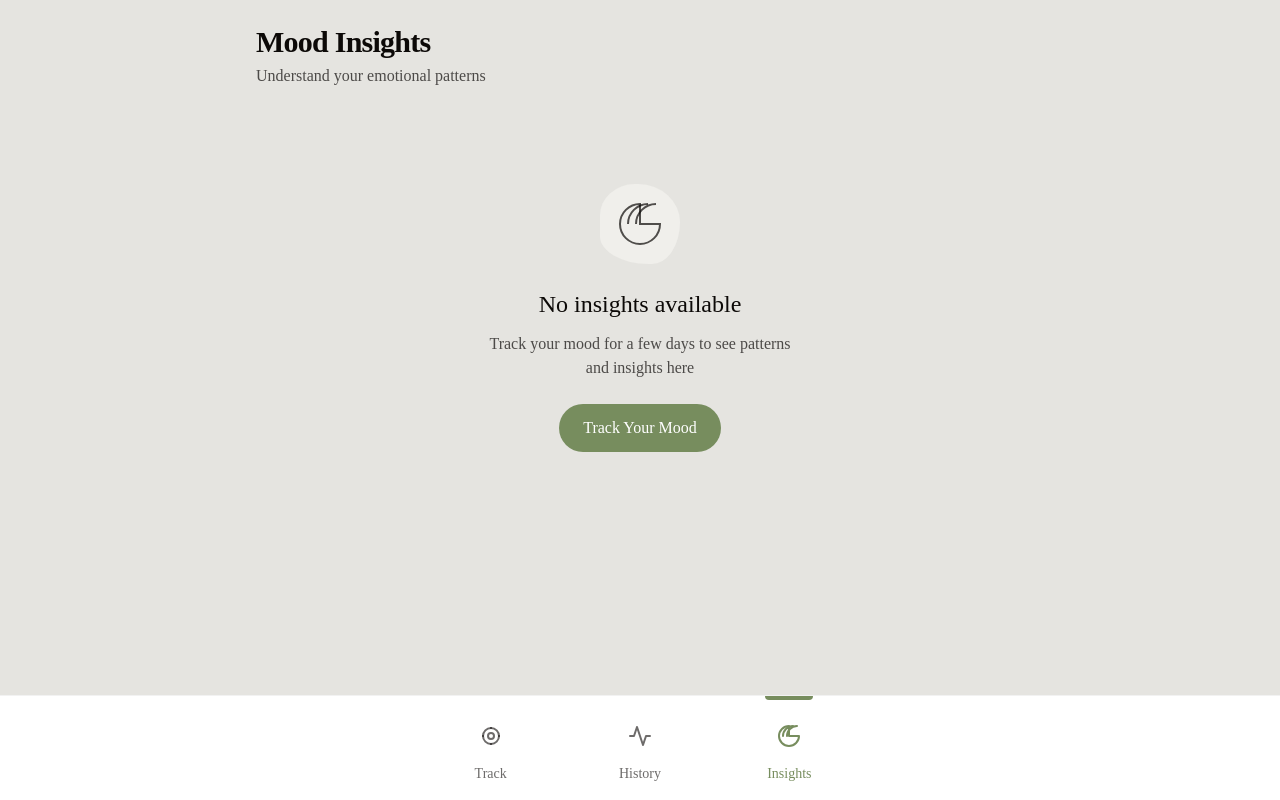
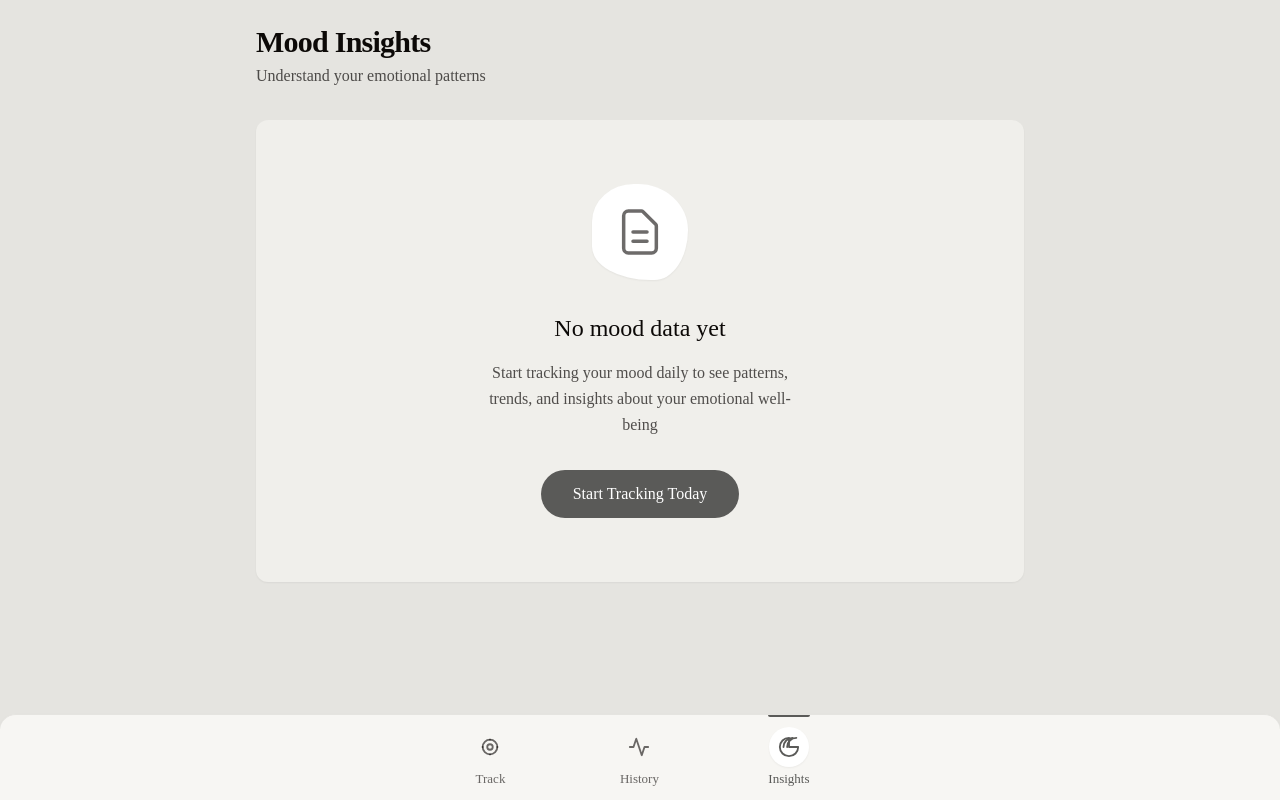
Before and after one commit to arielmathov23/inzendia, a Next.js app: page /insights in a window 1280 px wide. Built offline with nearby package versions, Linux system fonts and the light colour scheme.

Commit message:
Update Insights page: add mood streak, improve empty state, remove most frequent mood section

```diff
--- a/src/components/MoodInsights.jsx
+++ b/src/components/MoodInsights.jsx
@@ -63,29 +63,6 @@ const MoodInsights = () => {
     });
   };
 
-  // Helper functions for insights
-  const getMostFrequentMood = (entries) => {
-    if (!entries.length) return null;
-
-    const moodCounts = entries.reduce((acc, entry) => {
-      const value = entry.mood.value;
-      acc[value] = (acc[value] || 0) + 1;
-      return acc;
-    }, {});
-
-    let maxCount = 0;
-    let maxMoodValue = null;
-
-    Object.entries(moodCounts).forEach(([value, count]) => {
-      if (count > maxCount) {
-        maxCount = count;
-        maxMoodValue = parseInt(value);
-      }
-    });
-
-    return entries.find(entry => entry.mood.value === maxMoodValue)?.mood;
-  };
-
   const getAverageMoodValue = (entries) => {
     if (!entries.length) return 2;
 
@@ -109,22 +86,67 @@ const MoodInsights = () => {
     };
   };
 
+  // Calculate current mood streak
+  const getCurrentStreak = () => {
+    if (moodEntries.length === 0) return 0;
+
+    // Sort entries by date (newest first)
+    const sortedEntries = [...moodEntries].sort((a, b) =>
+      new Date(b.date).getTime() - new Date(a.date).getTime()
+    );
+
+    // Get today and yesterday dates
+    const today = new Date();
+    today.setHours(0, 0, 0, 0);
+
+    // Check if we have an entry for today
+    const latestEntryDate = new Date(sortedEntries[0].date);
+    latestEntryDate.setHours(0, 0, 0, 0);
+
+    // If the latest entry is older than yesterday, streak is 0
+    if (latestEntryDate.getTime() < today.getTime() - 86400000) {
+      return 0;
+    }
+
+    // Calculate streak
+    let streak = 1;
+    let currentDate = latestEntryDate;
+
+    for (let i = 1; i < sortedEntries.length; i++) {
+      const entryDate = new Date(sortedEntries[i].date);
+      entryDate.setHours(0, 0, 0, 0);
+
+      // Check if this entry is from the day before the current date
+      const expectedPrevDate = new Date(currentDate);
+      expectedPrevDate.setDate(expectedPrevDate.getDate() - 1);
+
+      if (entryDate.getTime() === expectedPrevDate.getTime()) {
+        streak++;
+        currentDate = entryDate;
+      } else {
+        break;
+      }
+    }
+
+    return streak;
+  };
+
   const renderEmptyState = () => (
-    <div className="flex flex-col items-center justify-center py-16 text-center">
-      <div className="w-20 h-20 irregular-blob-high bg-[#F0EFEB] flex items-center justify-center mb-6">
-        <svg xmlns="http://www.w3.org/2000/svg" className="h-12 w-12 text-[#0C0907]/70" fill="none" viewBox="0 0 24 24" stroke="currentColor">
-          <path d="M12 2a10 10 0 1 0 10 10H12V2z"></path>
-          <path d="M20 2a10 10 0 0 0-10 10"></path>
-          <path d="M16 2a10 10 0 0 0-10 10"></path>
+    <div className="flex flex-col items-center justify-center py-16 text-center bg-[#F0EFEB] rounded-xl shadow-sm px-8">
+      <div className="w-24 h-24 irregular-blob-high bg-white flex items-center justify-center mb-8 shadow-sm">
+        <svg xmlns="http://www.w3.org/2000/svg" className="h-14 w-14 text-[#0C0907]/60" fill="none" viewBox="0 0 24 24" stroke="currentColor">
+          <path strokeLinecap="round" strokeLinejoin="round" strokeWidth={1.5} d="M9 12h6m-6 4h6m2 5H7a2 2 0 01-2-2V5a2 2 0 012-2h5.586a1 1 0 01.707.293l5.414 5.414a1 1 0 01.293.707V19a2 2 0 01-2 2z" />
         </svg>
       </div>
-      <h3 className="text-2xl font-medium mb-3 text-[#0C0907] font-cooper">No insights available</h3>
-      <p className="text-base text-[#0C0907]/70 mb-6 max-w-xs">Track your mood for a few days to see patterns and insights here</p>
+      <h3 className="text-2xl font-medium mb-4 text-[#0C0907] font-cooper">No mood data yet</h3>
+      <p className="text-base text-[#0C0907]/70 mb-8 max-w-xs leading-relaxed">
+        Start tracking your mood daily to see patterns, trends, and insights about your emotional well-being
+      </p>
       <Link
         href="/mood-tracking"
-        className="inline-flex items-center justify-center py-3 px-6 bg-[#778D5E] text-white rounded-full font-medium transition-colors hover:bg-[#778D5E]/90 font-cooper text-base"
+        className="inline-flex items-center justify-center py-3 px-8 bg-[#5A5A58] text-white rounded-full font-medium transition-colors hover:bg-[#5A5A58]/90 font-cooper text-base"
       >
-        Track Your Mood
+        Start Tracking Today
       </Link>
     </div>
   );
@@ -145,9 +167,9 @@ const MoodInsights = () => {
       return renderEmptyState();
     }
 
-    const mostFrequentMood = getMostFrequentMood(filteredEntries);
     const avgMoodValue = getAverageMoodValue(filteredEntries);
     const distribution = getMoodDistribution(filteredEntries);
+    const currentStreak = getCurrentStreak();
 
     return (
       <div className="w-full">
@@ -156,19 +178,19 @@ const MoodInsights = () => {
             <h3 className="text-2xl font-medium text-[#0C0907] font-cooper">Mood Summary</h3>
             <div className="flex rounded-full overflow-hidden" style={{ backgroundColor: '#F0EFEB' }}>
               <button
-                className={`py-2 px-5 text-base font-medium ${period === 'week' ? 'bg-[#778D5E] text-white' : 'text-[#0C0907]'} font-cooper`}
+                className={`py-2 px-5 text-base font-medium ${period === 'week' ? 'bg-[#5A5A58] text-white' : 'text-[#0C0907]'} font-cooper`}
                 onClick={() => setPeriod('week')}
               >
                 Week
               </button>
               <button
-                className={`py-2 px-5 text-base font-medium ${period === 'month' ? 'bg-[#778D5E] text-white' : 'text-[#0C0907]'} font-cooper`}
+                className={`py-2 px-5 text-base font-medium ${period === 'month' ? 'bg-[#5A5A58] text-white' : 'text-[#0C0907]'} font-cooper`}
                 onClick={() => setPeriod('month')}
               >
                 Month
               </button>
               <button
-                className={`py-2 px-5 text-base font-medium ${period === 'year' ? 'bg-[#778D5E] text-white' : 'text-[#0C0907]'} font-cooper`}
+                className={`py-2 px-5 text-base font-medium ${period === 'year' ? 'bg-[#5A5A58] text-white' : 'text-[#0C0907]'} font-cooper`}
                 onClick={() => setPeriod('year')}
               >
                 Year
@@ -200,20 +222,26 @@ const MoodInsights = () => {
               </div>
             </div>
 
-            {/* Most Frequent Mood Card */}
+            {/* Mood Streak Card - New! */}
             <div className="rounded-xl p-6 bg-[#F0EFEB] h-full">
-              <h4 className="text-lg font-cooper mb-4">Most Frequent Mood</h4>
-              {mostFrequentMood && (
-                <div className="flex items-center">
-                  <div className={`w-16 h-16 ${getBlobClass(mostFrequentMood.value)}`} style={{ backgroundColor: mostFrequentMood.color }}></div>
-                  <div className="ml-6">
-                    <div className="text-xl font-cooper">{mostFrequentMood.label}</div>
-                    <div className="text-sm text-[#0C0907]/70 mt-1">
-                      {mostFrequentMood.description}
-                    </div>
+              <h4 className="text-lg font-cooper mb-4">Current Streak</h4>
+              <div className="flex items-center">
+                <div className="w-16 h-16 rounded-full bg-[#F7F6F3] border-4 border-[#778D5E] flex items-center justify-center shadow-sm">
+                  <span className="text-2xl font-cooper text-[#0C0907]">{currentStreak}</span>
+                </div>
+                <div className="ml-6">
+                  <div className="text-xl font-cooper">
+                    {currentStreak === 0 ? 'No active streak' :
+                     currentStreak === 1 ? '1 day' :
+                     `${currentStreak} days`}
+                  </div>
+                  <div className="text-sm text-[#0C0907]/70 mt-1">
+                    {currentStreak === 0
+                      ? 'Track your mood today to start a streak'
+                      : 'Keep going to build your streak!'}
                   </div>
                 </div>
-              )}
+              </div>
             </div>
           </div>
         </div>
@@ -224,7 +252,7 @@ const MoodInsights = () => {
           <div className="space-y-4">
             <div>
               <div className="flex justify-between mb-1">
-                <span className="text-base font-cooper">High</span>
+                <span className="text-base font-cooper">Pleasant</span>
                 <span className="text-base font-cooper">{distribution.high}%</span>
               </div>
               <div className="w-full bg-[#E5E4E0] rounded-full h-3">
@@ -244,7 +272,7 @@ const MoodInsights = () => {
 
             <div>
               <div className="flex justify-between mb-1">
-                <span className="text-base font-cooper">Low</span>
+                <span className="text-base font-cooper">Unpleasant</span>
                 <span className="text-base font-cooper">{distribution.low}%</span>
               </div>
               <div className="w-full bg-[#E5E4E0] rounded-full h-3">
@@ -279,20 +307,20 @@ const MoodInsights = () => {
             <div className="loader"></div>
           </div>
         ) : (
-          renderInsights()
+          moodEntries.length === 0 ? renderEmptyState() : renderInsights()
         )}
       </div>
 
-      {/* Updated bottom nav bar with smoother design */}
-      <div className="fixed bottom-0 left-0 right-0 bg-white border-t border-[#0C0907]/5 px-6 py-4 shadow-sm">
+      {/* Updated bottom nav bar with improved design */}
+      <div className="fixed bottom-0 left-0 right-0 bg-[#F7F6F3] px-6 py-3 shadow-md rounded-t-2xl border-t border-[#E5E4E0]">
         <div className="flex justify-around max-w-md mx-auto">
           <Link
             href="/mood-tracking"
             className="flex flex-col items-center relative group"
           >
-            <div className="absolute inset-x-0 -top-4 h-1 bg-transparent opacity-0 rounded-b-md transition-all duration-300 group-hover:opacity-50 group-hover:bg-[#778D5E]"></div>
-            <div className="w-12 h-12 flex items-center justify-center rounded-full transition-all duration-300 hover:bg-[#F7F6F3] group-hover:scale-110">
-              <svg xmlns="http://www.w3.org/2000/svg" width="24" height="24" viewBox="0 0 24 24" fill="none" stroke="currentColor" strokeWidth="2" strokeLinecap="round" strokeLinejoin="round" className="text-[#0C0907]/60 group-hover:text-[#778D5E]">
+            <div className="absolute inset-x-0 -top-3 h-0.5 bg-transparent opacity-0 rounded-b-md transition-all duration-300 group-hover:opacity-100 group-hover:bg-[#5A5A58]"></div>
+            <div className="w-10 h-10 flex items-center justify-center rounded-full transition-all duration-300 hover:bg-white group-hover:shadow-sm">
+              <svg xmlns="http://www.w3.org/2000/svg" width="22" height="22" viewBox="0 0 24 24" fill="none" stroke="currentColor" strokeWidth="2" strokeLinecap="round" strokeLinejoin="round" className="text-[#0C0907]/60 group-hover:text-[#5A5A58]">
                 <circle cx="12" cy="12" r="8"></circle>
                 <circle cx="12" cy="12" r="3"></circle>
                 <line x1="12" y1="4" x2="12" y2="4.01"></line>
@@ -301,35 +329,35 @@ const MoodInsights = () => {
                 <line x1="20" y1="12" x2="20.01" y2="12"></line>
               </svg>
             </div>
-            <span className="mt-1 text-sm font-medium font-cooper text-[#0C0907]/60 group-hover:text-[#778D5E]">Track</span>
+            <span className="mt-0.5 text-[13px] font-medium font-cooper text-[#0C0907]/60 group-hover:text-[#5A5A58]">Track</span>
           </Link>
 
           <Link
             href="/mood-history"
             className="flex flex-col items-center relative group"
           >
-            <div className="absolute inset-x-0 -top-4 h-1 bg-transparent opacity-0 rounded-b-md transition-all duration-300 group-hover:opacity-50 group-hover:bg-[#778D5E]"></div>
-            <div className="w-12 h-12 flex items-center justify-center rounded-full transition-all duration-300 hover:bg-[#F7F6F3] group-hover:scale-110">
-              <svg xmlns="http://www.w3.org/2000/svg" width="24" height="24" viewBox="0 0 24 24" fill="none" stroke="currentColor" strokeWidth="2" strokeLinecap="round" strokeLinejoin="round" className="text-[#0C0907]/60 group-hover:text-[#778D5E]">
+            <div className="absolute inset-x-0 -top-3 h-0.5 bg-transparent opacity-0 rounded-b-md transition-all duration-300 group-hover:opacity-100 group-hover:bg-[#5A5A58]"></div>
+            <div className="w-10 h-10 flex items-center justify-center rounded-full transition-all duration-300 hover:bg-white group-hover:shadow-sm">
+              <svg xmlns="http://www.w3.org/2000/svg" width="22" height="22" viewBox="0 0 24 24" fill="none" stroke="currentColor" strokeWidth="2" strokeLinecap="round" strokeLinejoin="round" className="text-[#0C0907]/60 group-hover:text-[#5A5A58]">
                 <polyline points="22 12 18 12 15 21 9 3 6 12 2 12"></polyline>
               </svg>
             </div>
-            <span className="mt-1 text-sm font-medium font-cooper text-[#0C0907]/60 group-hover:text-[#778D5E]">History</span>
+            <span className="mt-0.5 text-[13px] font-medium font-cooper text-[#0C0907]/60 group-hover:text-[#5A5A58]">History</span>
           </Link>
 
           <Link
             href="/insights"
             className="flex flex-col items-center relative group"
           >
-            <div className="absolute inset-x-0 -top-4 h-1 bg-[#778D5E] opacity-100 rounded-b-md transition-all duration-300"></div>
-            <div className="w-12 h-12 flex items-center justify-center rounded-full transition-all duration-300 bg-white">
-              <svg xmlns="http://www.w3.org/2000/svg" width="24" height="24" viewBox="0 0 24 24" fill="none" stroke="currentColor" strokeWidth="2" strokeLinecap="round" strokeLinejoin="round" className="text-[#778D5E]">
+            <div className="absolute inset-x-0 -top-3 h-0.5 bg-[#5A5A58] opacity-100 rounded-b-md transition-all duration-300"></div>
+            <div className="w-10 h-10 flex items-center justify-center rounded-full transition-all duration-300 bg-white shadow-sm">
+              <svg xmlns="http://www.w3.org/2000/svg" width="22" height="22" viewBox="0 0 24 24" fill="none" stroke="currentColor" strokeWidth="2" strokeLinecap="round" strokeLinejoin="round" className="text-[#5A5A58]">
                 <path d="M12 2a10 10 0 1 0 10 10H12V2z"></path>
                 <path d="M20 2a10 10 0 0 0-10 10"></path>
                 <path d="M16 2a10 10 0 0 0-10 10"></path>
               </svg>
             </div>
-            <span className="mt-1 text-sm font-medium font-cooper text-[#778D5E]">Insights</span>
+            <span className="mt-0.5 text-[13px] font-medium font-cooper text-[#5A5A58]">Insights</span>
           </Link>
         </div>
       </div>
```
